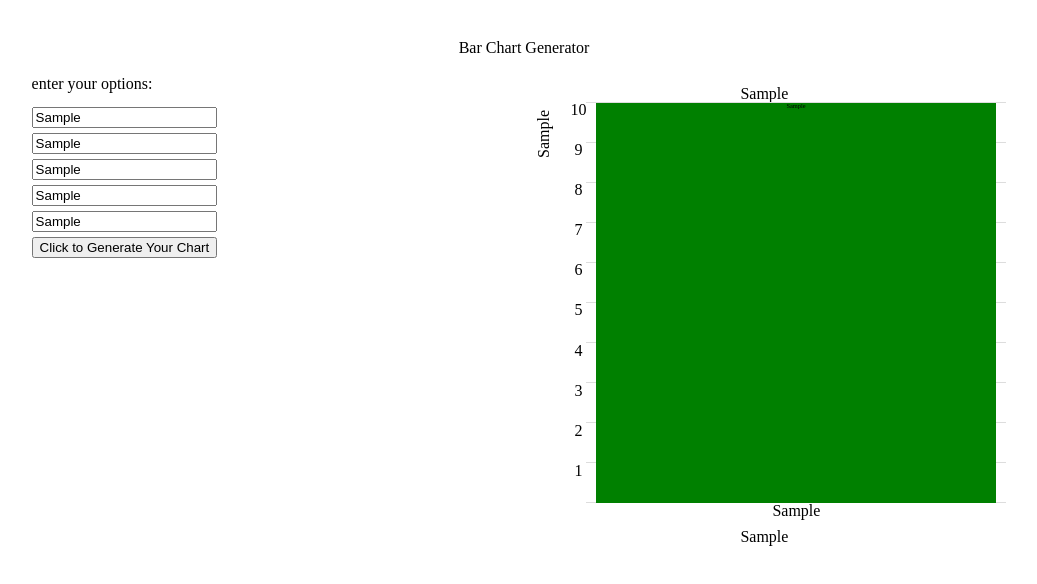
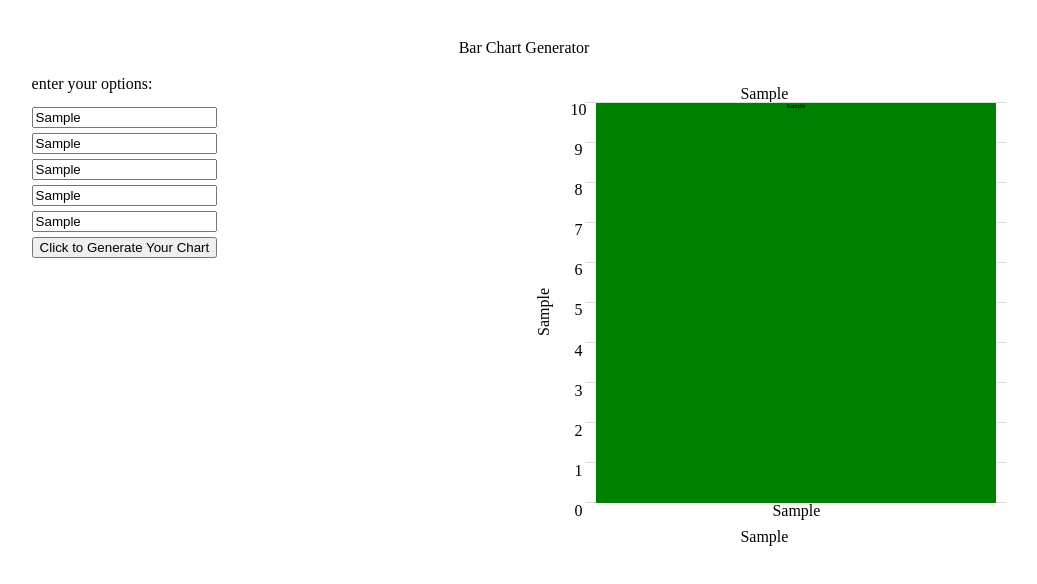
Before and after one commit to josepwil/bar-chart-project, a website: page index.html in a window 1280 px wide. Both pictures are taken after typing "Sample", "Sample", "Sample", "Sample", "Sample" into the empty fields and a click on the button "Click to Generate Your Chart". Shown: the whole page, without its empty margins (116-1153 px from the left). Drawn offline with Linux system fonts and the light colour scheme.

Commit message:
centered yAxis label and add 0 to yAxisTicks

```diff
--- a/project.js
+++ b/project.js
@@ -103,6 +103,15 @@ const drawBarChart = function (data, options) {
     document.querySelector('#xAxisLabels').remove();
   }
 
+  if (document.querySelector('#zeroX')) {
+    document.querySelector('#zeroX').remove();
+  }
+  // add 0 to grid
+  let zeroX = document.createElement('p');
+  zeroX.innerText = '0';
+  zeroX.setAttribute("id", "zeroX");
+  graphContainer.append(zeroX);
+
   // iterate over labels and add them to grid
   let dataLabels = options.dataLabels;
   let xAxisLabels = document.createElement('div');
--- a/style.css
+++ b/style.css
@@ -68,7 +68,7 @@ form {
 #yAxisOutput {
 	transform: rotate(270deg);
 	height: 20px;
-	margin-top: 45%;
+	margin-top: 200px;
 }
 
 #xAxisOutput {
@@ -85,3 +85,8 @@ form {
 	display: flex;
 	justify-content: space-around;
 }
+
+#zeroX {
+	grid-column-start: 2;
+	grid-column-end: 3;
+}
```
Also changed, not shown: index.html (+0 -1 lines).
